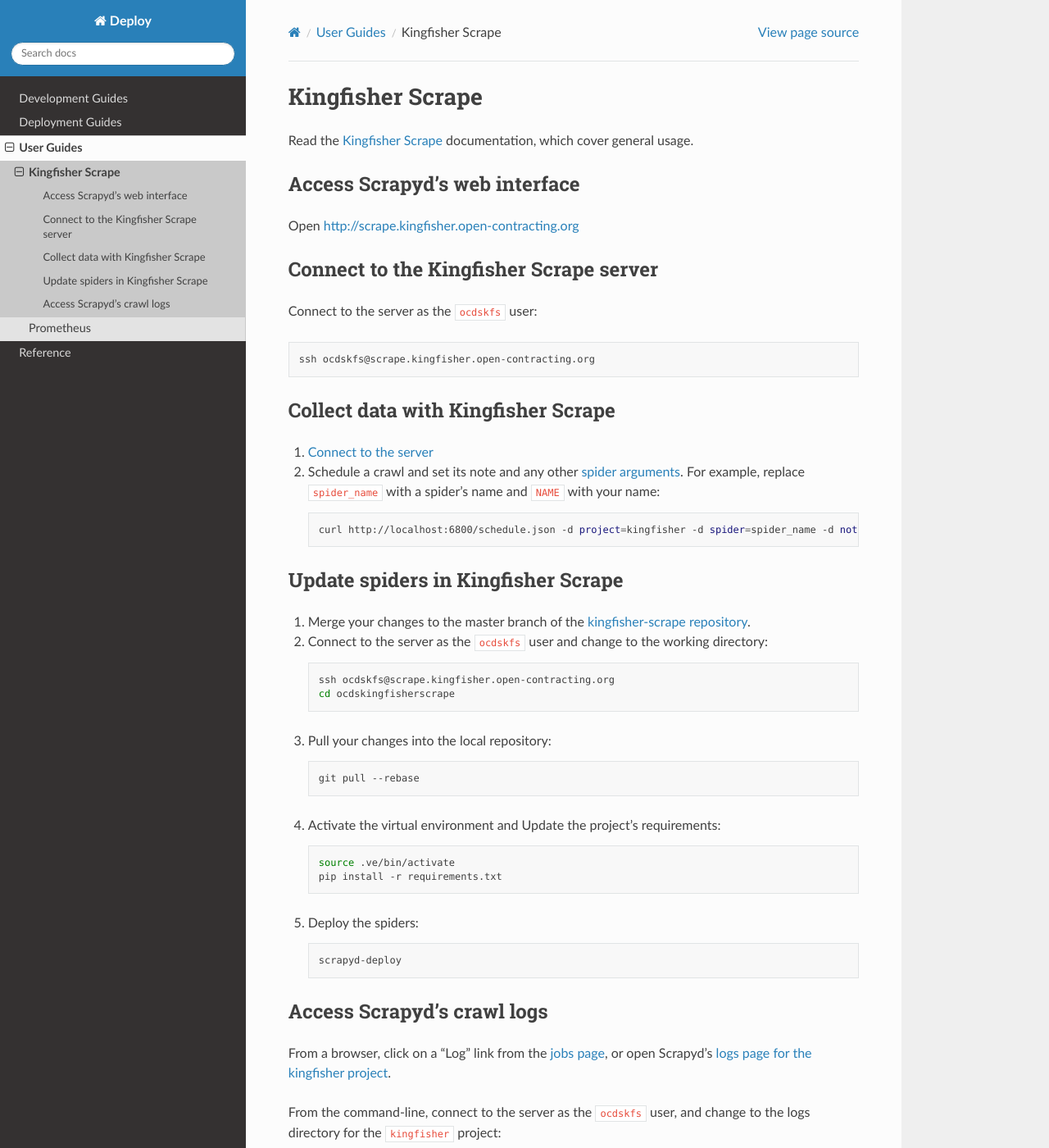
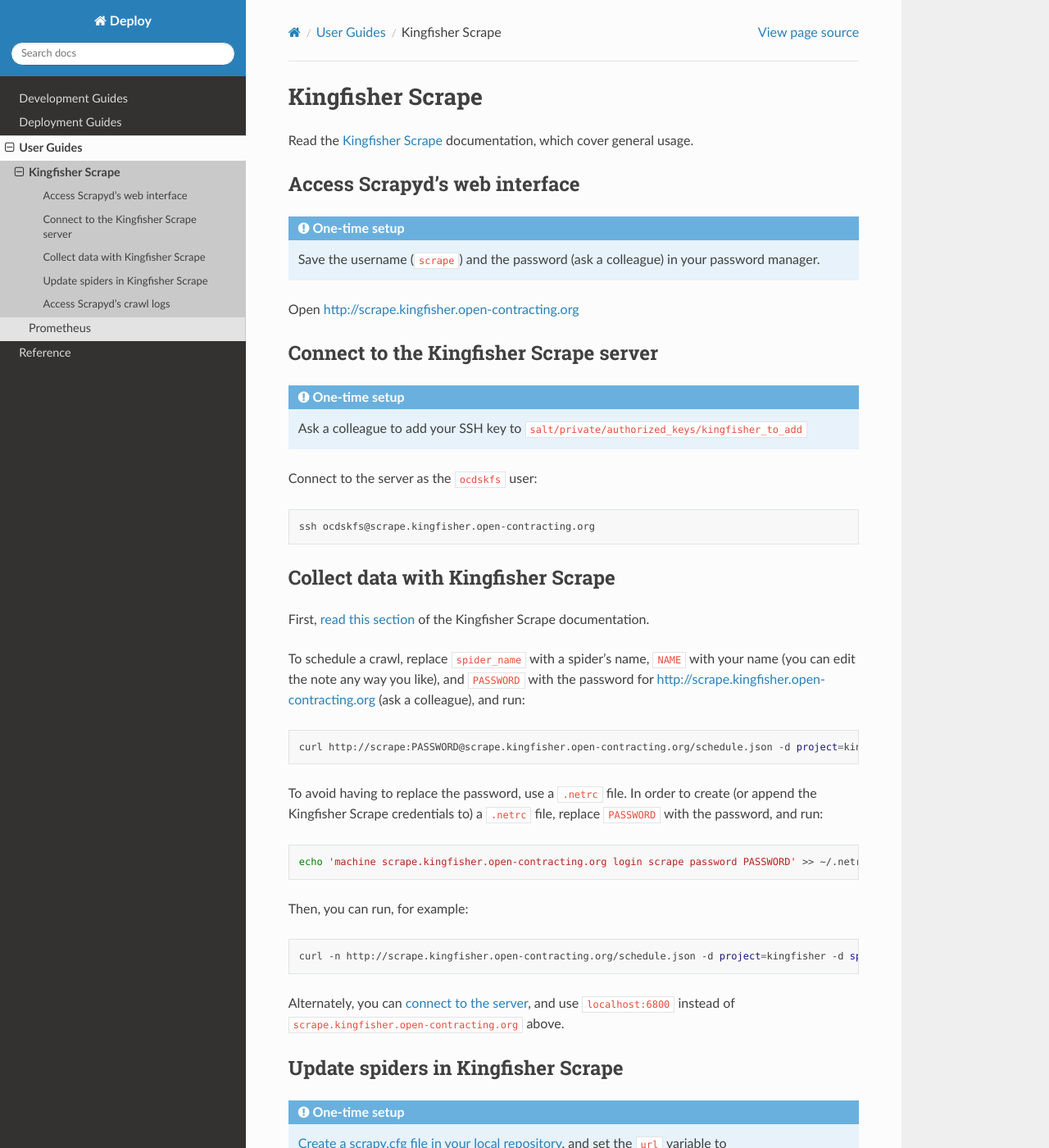
Before and after one commit to open-contracting/deploy, a Sphinx documentation site: the page built from docs/use/kingfisher-collect.rst, in a window 1280 px wide and 1400 px high. Shown: the whole window at 82% size. Built offline with Sphinx 7.4.7 and the Read the Docs theme 2.0.0, drawn with Linux system fonts in a browser that asks for light colours; some of the changed text lies outside the part shown.

Commit message:
Document remote requests to Scrapyd. Add setup instructions for accessing Kingfisher Scrape.

```diff
--- a/docs/_static/css/custom.css
+++ b/docs/_static/css/custom.css
@@ -1,4 +1,4 @@
-.rst-content .section ol p,
-.rst-content .section ul p {
-  margin-bottom: 0;
+.rst-content .section ol p + ul,
+.rst-content .section ul p + ul {
+  margin-top: -12px;
 }
--- a/docs/use/kingfisher-collect.rst
+++ b/docs/use/kingfisher-collect.rst
@@ -8,12 +8,20 @@
 Access Scrapyd's web interface
 ------------------------------
 
+.. admonition:: One-time setup
+
+   Save the username (``scrape``) and the password (ask a colleague) in your password manager.
+
 Open http://scrape.kingfisher.open-contracting.org
 
 .. _connect-collect-server:
 
 Connect to the Kingfisher Scrape server
 ---------------------------------------
+
+.. admonition:: One-time setup
+
+   Ask a colleague to add your SSH key to ``salt/private/authorized_keys/kingfisher_to_add``
 
 Connect to the server as the ``ocdskfs`` user:
 
@@ -24,44 +32,59 @@
 Collect data with Kingfisher Scrape
 -----------------------------------
 
-#. :ref:`Connect to the server<connect-collect-server>`
+First, `read this section <https://kingfisher-scrape.readthedocs.io/en/latest/scrapyd.html#collect-data>`__ of the Kingfisher Scrape documentation.
 
-#. Schedule a crawl and set its note and any other `spider arguments <https://kingfisher-scrape.readthedocs.io/en/latest/use-cases/local.html#collect-data>`__. For example, replace ``spider_name`` with a spider's name and ``NAME`` with your name:
+To schedule a crawl, replace ``spider_name`` with a spider's name, ``NAME`` with your name (you can edit the note any way you like), and ``PASSWORD`` with the password for http://scrape.kingfisher.open-contracting.org (ask a colleague), and run:
 
-   .. code-block:: bash
+.. code-block:: bash
 
-      curl http://localhost:6800/schedule.json -d project=kingfisher -d spider=spider_name -d note="Started by NAME."
+   curl http://scrape:PASSWORD@scrape.kingfisher.open-contracting.org/schedule.json -d project=kingfisher -d spider=spider_name -d note="Started by NAME."
+
+To avoid having to replace the password, use a ``.netrc`` file. In order to create (or append the Kingfisher Scrape credentials to) a ``.netrc`` file, replace ``PASSWORD`` with the password, and run:
+
+.. code-block:: bash
+
+   echo 'machine scrape.kingfisher.open-contracting.org login scrape password PASSWORD' >> ~/.netrc
+
+Then, you can run, for example:
+
+.. code-block:: bash
+
+   curl -n http://scrape.kingfisher.open-contracting.org/schedule.json -d project=kingfisher -d spider=spider_name -d note="Started by NAME."
+
+Alternately, you can :ref:`connect to the server<connect-collect-server>`, and use ``localhost:6800`` instead of ``scrape.kingfisher.open-contracting.org`` above.
 
 Update spiders in Kingfisher Scrape
 -----------------------------------
 
-#. Merge your changes to the master branch of the `kingfisher-scrape repository <https://github.com/open-contracting/kingfisher-scrape>`__.
+.. admonition:: One-time setup
 
-#. Connect to the server as the ``ocdskfs`` user and change to the working directory:
+   `Create a scrapy.cfg file in your local repository <https://kingfisher-scrape.readthedocs.io/en/latest/scrapyd.html#configure-kingfisher-scrape>`__, and set the ``url`` variable to ``scrape.kingfisher.open-contracting.org``.
+
+#. Ensure your local repository and the `GitHub repository <https://github.com/open-contracting/kingfisher-scrape>`__ are in sync:
 
    .. code-block:: bash
 
-      ssh ocdskfs@scrape.kingfisher.open-contracting.org
-      cd ocdskingfisherscrape
+      git checkout master
+      git remote update
+      git status
 
-#. Pull your changes into the local repository:
+   The output should be exactly:
 
-   .. code-block:: bash
+   .. code-block:: none
 
-      git pull --rebase
+      On branch master
+      Your branch is up to date with 'origin/master'.
 
-#. Activate the virtual environment and Update the project's requirements:
+      nothing to commit, working tree clean
 
-   .. code-block:: bash
-
-      source .ve/bin/activate
-      pip install -r requirements.txt
-
-#. Deploy the spiders:
+#. Activate a virtual environment in which ``scrapyd-client`` is installed, and deploy the spiders:
 
    .. code-block:: bash
 
          scrapyd-deploy
+
+Alternately, you can :ref:`connect to the server<connect-collect-server>`, change to the ``ocdskingfisherscrape`` directory, activate the virtual environment (``source .ve/bin/activate``), and run the above.
 
 Access Scrapyd's crawl logs
 ---------------------------
```
